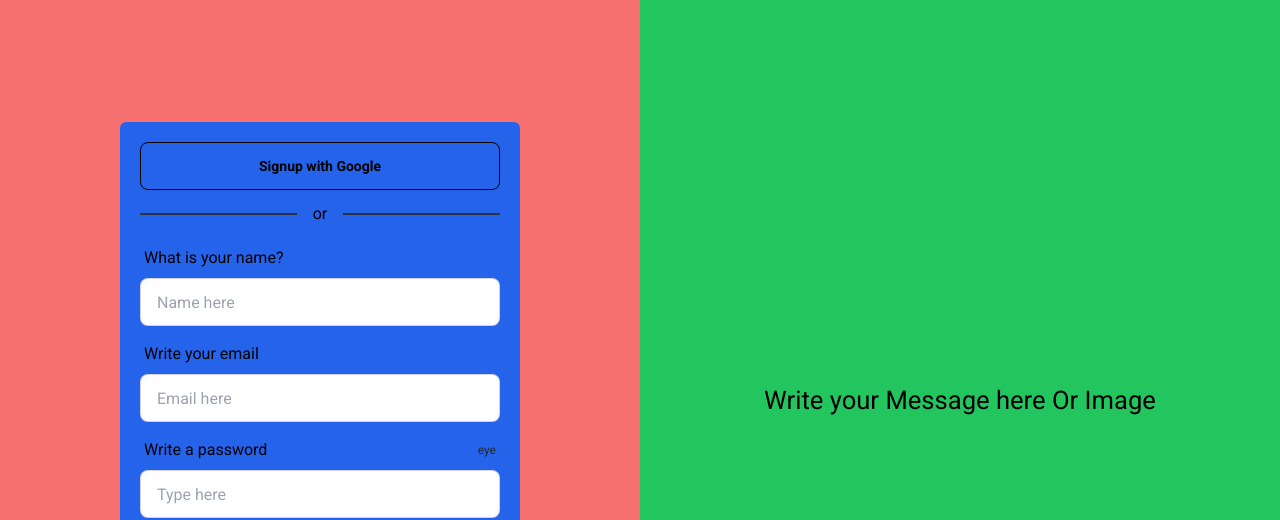
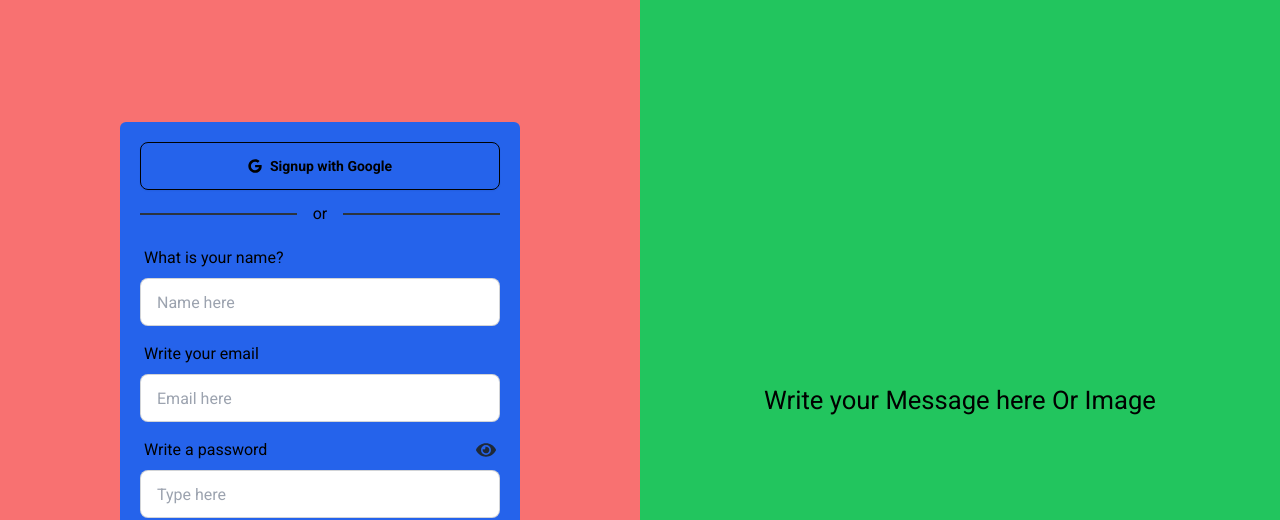
Before and after one commit to Sumanyadava/Signin-System, a React (Vite) app in the folder client/: page /signin in a window 1280 px wide. Shown: the top 520 px of the page. Built offline with nearby package versions, Linux system fonts and the light colour scheme.

Commit message:
(build): Error Page

```diff
--- a/client/src/App.jsx
+++ b/client/src/App.jsx
@@ -4,6 +4,7 @@ import './App.css'
 import Login from './pages/Login'
 import Signup from './pages/Signup'
 import Home from './pages/Home';
+import ErrorPage from './pages/ErrorPage';
 
 function App() {
   const [backend, setBackend] = useState([{}])
@@ -18,7 +19,7 @@ function App() {
 
         <Route path='/home' element={<Home/>}></Route>
 
-        <Route path='*' element={<h1>Error 404 </h1>}></Route>
+        <Route path='*' element={<ErrorPage />}></Route>
       </Routes>
 
 
--- /dev/null
+++ b/client/src/pages/ErrorPage.jsx
@@ -0,0 +1,21 @@
+import React from "react";
+import { Link, useNavigate } from "react-router-dom";
+
+const ErrorPage = () => {
+    const navigate = useNavigate();
+  return (
+    <div className="h-full w-full flex justify-center items-center">
+      <div className="mockup-browser bg-base-300 border cursor-pointer h-[80%] w-[80%]" onClick={() => {navigate("/home")}}>
+        <div className="mockup-browser-toolbar">
+          <div className="input">https://Go/to/Home</div>
+        </div>
+        <div className="bg-base-200 flex justify-center items-center flex-col px-4 py-16 h-full">
+            <h1 className="text-xl font-semibold bg-red-500 p-3 m-3  rounded-full">Error 404 ! </h1>
+            <p>No such Page exsist </p>
+        </div>
+      </div>
+    </div>
+  );
+};
+
+export default ErrorPage;
--- a/client/src/pages/Signup.jsx
+++ b/client/src/pages/Signup.jsx
@@ -3,6 +3,10 @@ import { ToastContainer, toast } from "react-toastify";
 import "react-toastify/dist/ReactToastify.css";
 import axios from "axios";
 import { Link, useNavigate } from "react-router-dom";
+
+import { FaGoogle } from "react-icons/fa";
+import { FaEye } from "react-icons/fa";
+import { FaEyeSlash } from "react-icons/fa6";
 
 const Signup = () => {
   const [userName, setUserName] = useState("");
@@ -11,8 +15,7 @@ const Signup = () => {
   const [eye, setEye] = useState("password");
   const [passVal, setpassVal] = useState("text-red-300");
 
-  const navigate = useNavigate()
-
+  const navigate = useNavigate();
 
   const handleShow = () => {
     if (eye === "password") {
@@ -59,7 +62,7 @@ const Signup = () => {
         })
         .catch((err) => {
           console.log(err);
-          toast.error("user already exsist")
+          toast.error("user already exsist");
         });
     }
   };
@@ -79,6 +82,7 @@ const Signup = () => {
                 toast.error("not integrated");
               }}
             >
+              <i><FaGoogle /></i>
               Signup with Google{" "}
             </button>
 
@@ -120,8 +124,11 @@ const Signup = () => {
             <label className="form-control w-full mt-2 relative">
               <div className="label">
                 <span className="">Write a password</span>
-                <span className="label-text-alt cursor-pointer" onClick={handleShow}>
-                  eye
+                <span
+                  className="label-text-alt cursor-pointer text-xl"
+                  onClick={handleShow}
+                >
+                  {eye == "text" ? <FaEyeSlash /> : <FaEye />}
                 </span>
               </div>
               <input
@@ -155,7 +162,7 @@ const Signup = () => {
       </div>
 
       <div className="signup_pict h-full bg-green-500 w-[50%] hidden sm:flex justify-center items-center">
-        <h1 className="text-[2vw]">Write your Message here Or  Image</h1>
+        <h1 className="text-[2vw]">Write your Message here Or Image</h1>
       </div>
     </div>
   );
```
